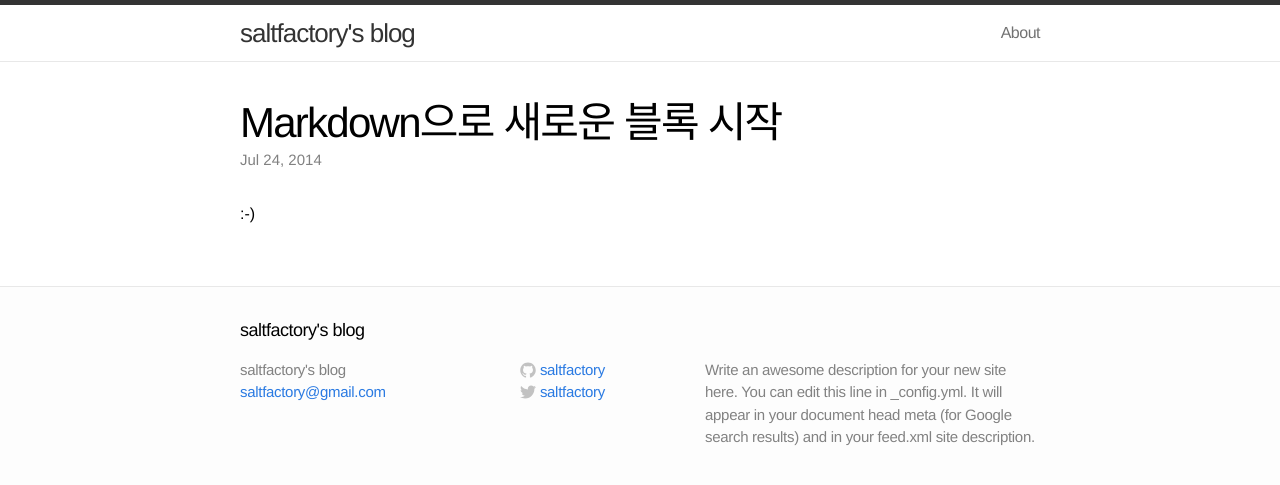
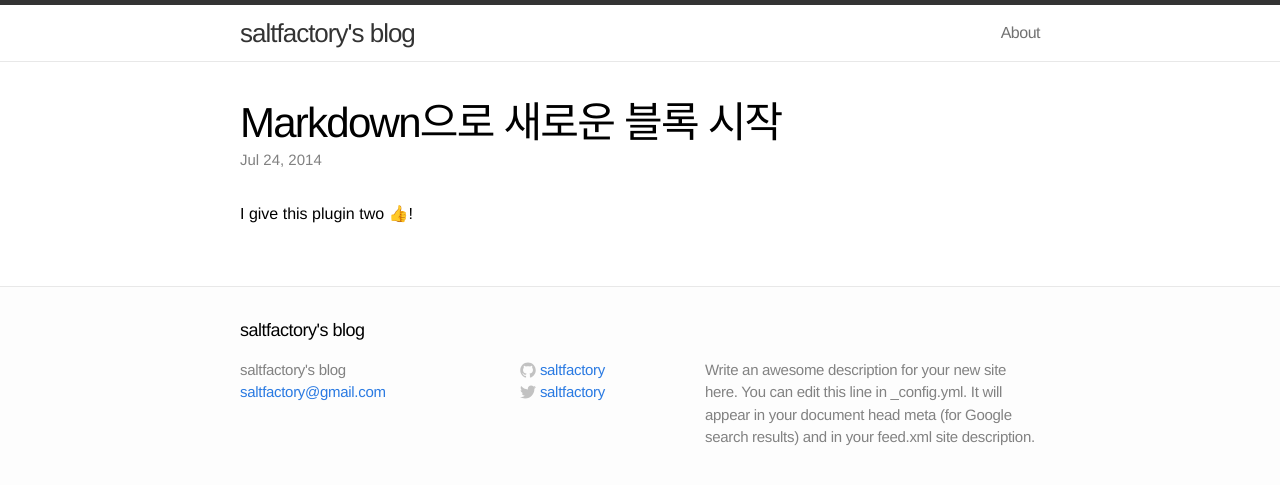
Before and after one commit to saltfactory/saltfactory.github.io, a Jekyll site: the page built from _posts/2014-07-24-start-blogging-using-markdown.md, in a window 1280 px wide. Shown: the top 485 px of the page. Built offline with Jekyll 4.4.1, drawn with Linux system fonts in a browser that asks for light colours; emoji names are drawn with the system emoji font.

Commit message:
emoji test

```diff
--- a/_posts/2014-07-24-start-blogging-using-markdown.md
+++ b/_posts/2014-07-24-start-blogging-using-markdown.md
@@ -5,4 +5,4 @@ date:   2014-07-24 21:59:45
 categories: jekyll update
 ---
 
-:-)
+I give this plugin two :+1:!
```
Also changed, not shown: 2 other files.
